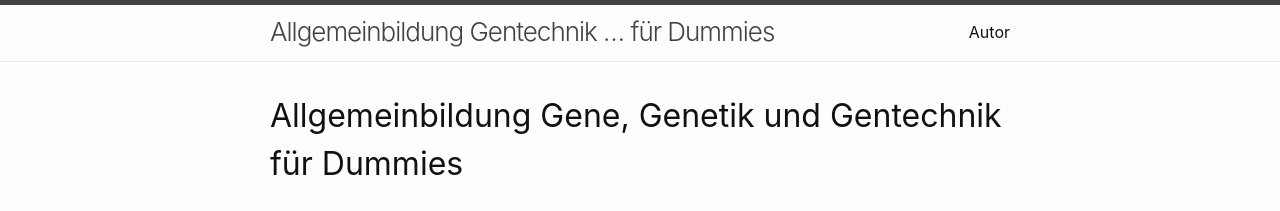
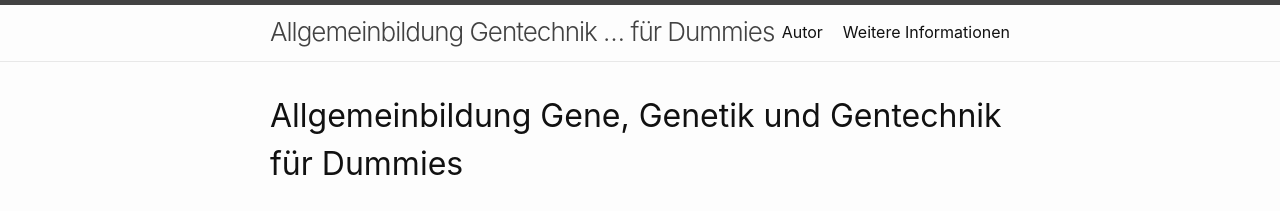
Before and after one commit to awkologist/dummie, a Jekyll site: the page built from index.md, in a window 1280 px wide. Shown: the top 211 px of the page. Built offline with Jekyll 4.4.1, drawn with Linux system fonts in a browser that asks for light colours; our own code applies the rules of GitHub Pages for plain Markdown files; part of the change alters nothing that is shown.

```diff
--- a/_config.yml
+++ b/_config.yml
@@ -49,7 +49,7 @@ minima:
 # this and add the path to the pages in order as they should show up
 header_pages:
  - autor.md
- - literatur.md
+ - weiteres.md
 
 # Build settings
 theme: minima
```
